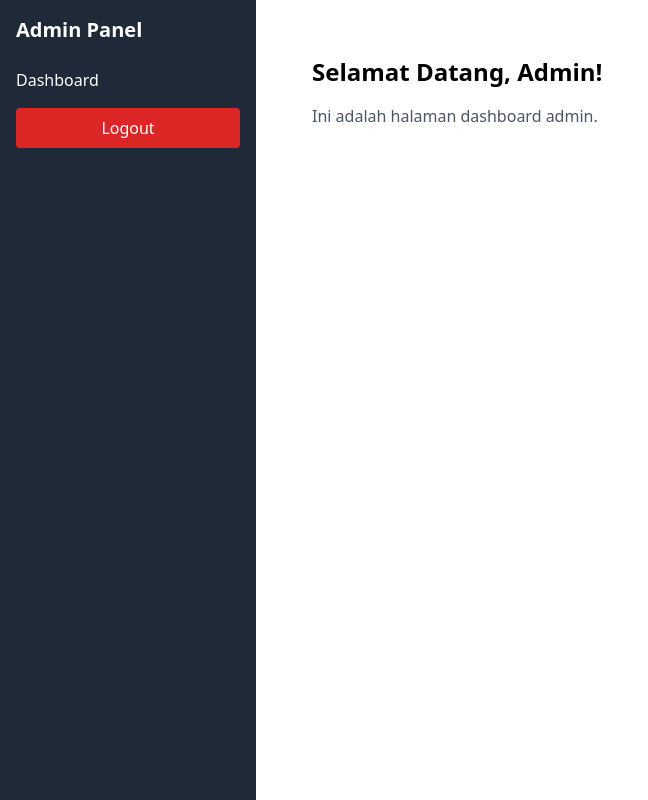
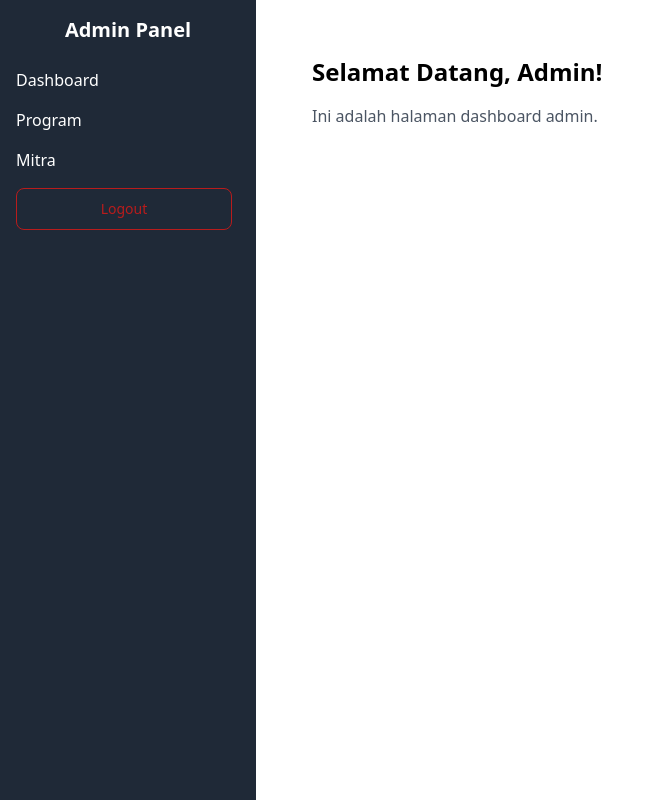
Before and after one commit to oktapianir/PSA-WEB, a React (Vite) app in the folder Client/: page /dashboard-admin in a window 1280 px wide. Shown: the whole page, without its empty margins (0-648 px from the left). Built offline with nearby package versions, Linux system fonts and the light colour scheme.

Commit message:
add some feature on sidebar for mitra and program

```diff
--- a/Client/src/components/Sidebar.jsx
+++ b/Client/src/components/Sidebar.jsx
@@ -1,6 +1,6 @@
 import { useNavigate } from "react-router-dom";
 import React from "react";
-import {Link} from "react-router-dom";
+import { Link } from "react-router-dom";
 
 export default function Sidebar() {
   const navigate = useNavigate();
@@ -12,15 +12,21 @@ export default function Sidebar() {
 
   return (
     <div className="w-64 h-screen bg-gray-800 text-white flex flex-col p-4">
-      <h2 className="text-xl font-bold mb-6">Admin Panel</h2>
+      <h2 className="text-xl font-bold mb-6 text-center">Admin Panel</h2>
       <nav className="flex flex-col space-y-4">
         <Link to="/dashboard-admin" className="hover:text-blue-300">
           Dashboard
         </Link>
+        <Link to="#" className="hover:text-blue-300">
+          Program
+        </Link>
+        <Link to="#" className="hover:text-blue-300">
+          Mitra
+        </Link>
         {/* Tambah menu lain di sini */}
         <button
           onClick={handleLogout}
-          className="mt-auto bg-red-600 hover:bg-red-700 py-2 rounded text-white"
+          class="text-red-700 hover:text-white border border-red-700 hover:bg-red-800 focus:ring-4 focus:outline-none focus:ring-red-300 font-medium rounded-lg text-sm px-5 py-2.5 text-center me-2 mb-2 dark:border-red-500 dark:text-red-500 dark:hover:text-white dark:hover:bg-red-600 dark:focus:ring-red-900"
         >
           Logout
         </button>
```
